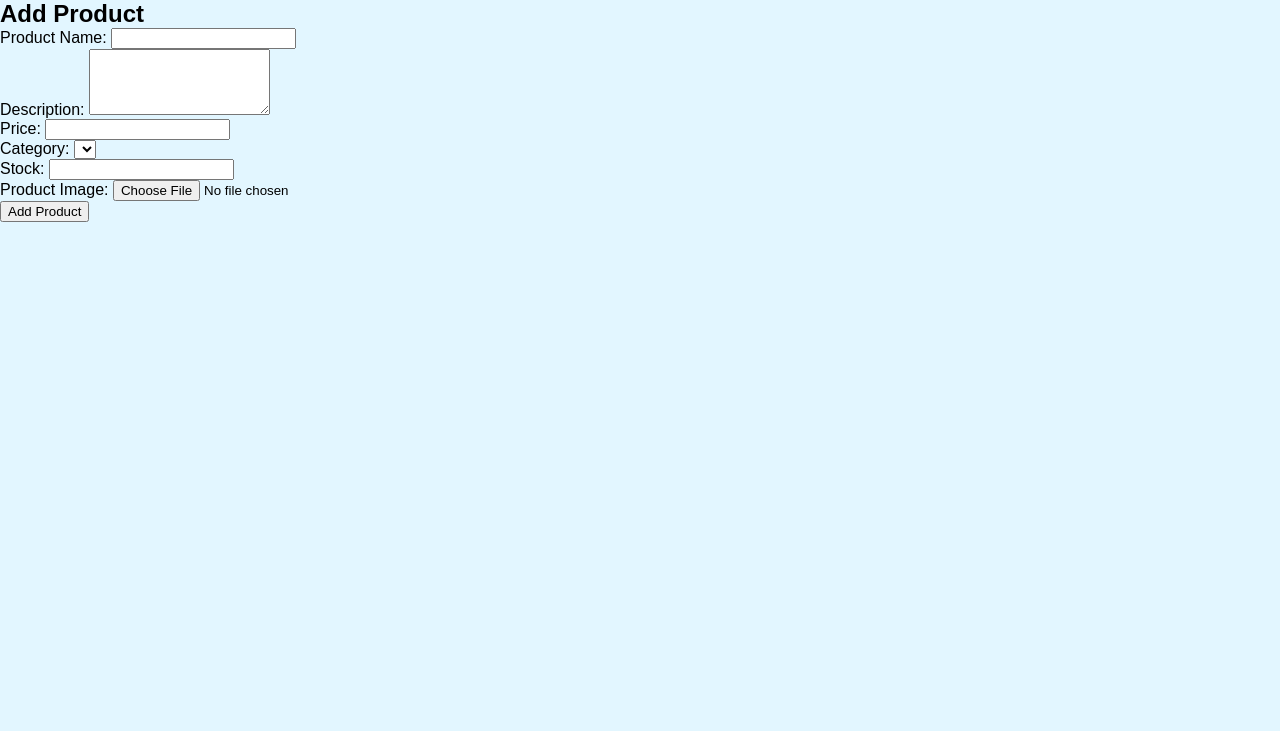
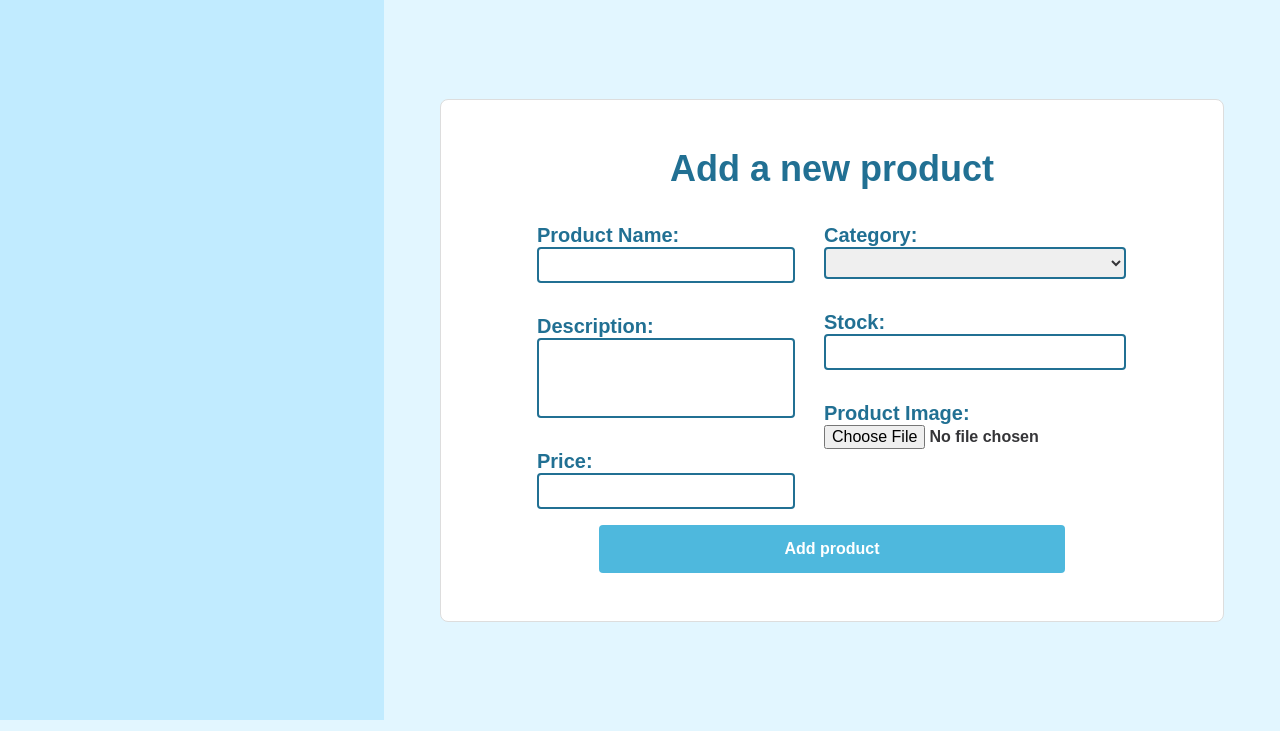
Before and after one commit to mohacr026/YETIPHONE, a PHP site: template view/adminProduct/addProduct.php in a window 1280 px wide. Shown: the part 69-800 px from the top of the page. Run offline with PHP 8.4, Linux system fonts and the light colour scheme; the template is opened without the code that fills it, so the values that code supplies are empty.

Commit message:
Estilo de form aplicado a add products

```diff
--- a/css/main.css
+++ b/css/main.css
@@ -157,6 +157,11 @@ main .container h1 {
 }
 .formContainer form {
   width: 100%;
+  display: flex;
+}
+.formContainer .formColumn {
+  display: flex;
+  flex-direction: column;
 }
 .formContainer .formRow {
   display: flex;
@@ -190,6 +195,32 @@ main .container h1 {
   box-shadow: 0px 2px 10px rgba(0, 0, 0, 0.1);
   border: solid 2px #4eb8dd;
 }
+.formContainer .formRow textarea {
+  border-radius: 4px;
+  border: solid 2px #217093;
+  -webkit-appearance: none;
+  -moz-appearance: none;
+       appearance: none;
+  box-sizing: border-box;
+  width: 90%;
+  height: 5rem;
+  font-size: 1em;
+  color: #353538;
+  font-weight: 600;
+  transition: box-shadow 0.2s linear, border-color 0.25s ease-out;
+  padding: 1em;
+  resize: none;
+}
+.formContainer .formRow textarea:focus {
+  outline: none;
+  box-shadow: 0px 2px 10px rgba(0, 0, 0, 0.1);
+  border: solid 2px #4eb8dd;
+}
+.formContainer .formRow input[type=file] {
+  padding: 0em;
+  border-radius: 0px;
+  border: none;
+}
 .formContainer .formRow select {
   border-radius: 4px;
   border: solid 2px #217093;
@@ -221,6 +252,7 @@ main .container h1 {
 .formContainer .formAction {
   display: flex;
   justify-content: space-around;
+  width: 100%;
 }
 .formContainer .formAction .addBtn {
   font-size: 1em;
--- a/main.scss
+++ b/main.scss
@@ -167,8 +167,12 @@ main{
 
     form{
         width: 100%;
+        display: flex;
     }
-
+    .formColumn{
+        display: flex;
+        flex-direction: column;
+    }
     .formRow{
         display: flex;
         flex-direction: column;
@@ -201,6 +205,34 @@ main{
                 box-shadow: 0px 2px 10px rgba(0,0,0,.1);
                 border: solid 2px $medBlue;
             }
+        }
+
+        textarea{
+            border-radius: 4px;
+            border: solid 2px $darkBlue;
+            -webkit-appearance: none;
+            appearance: none;
+		    box-sizing: border-box;
+            width: 90%;
+            height: 5rem;
+            font-size: 1em;
+            color: #353538;
+            font-weight: 600;
+            transition: box-shadow .2s linear, border-color .25s ease-out;
+            padding: 1em;
+            resize: none;
+
+            &:focus {
+                outline: none;
+                box-shadow: 0px 2px 10px rgba(0,0,0,.1);
+                border: solid 2px $medBlue;
+            }
+        }
+
+        input[type='file']{
+            padding: 0em;
+            border-radius: 0px;
+            border: none;
         }
 
         select{
@@ -238,6 +270,7 @@ main{
     .formAction{
         display: flex;
         justify-content: space-around;
+        width: 100%;
 
         .addBtn{
             font-size: 1em;
--- a/view/adminProduct/addProduct.php
+++ b/view/adminProduct/addProduct.php
@@ -10,23 +10,33 @@
     <?php
     include("./view/components/header.php");
     ?>
+    <main>
+        <aside>
 
-    <h2>Add Product</h2>
-
-    <form action="index.php?controller=Product&action=registerProduct" method="post">
-
+        </aside>
+        <div class="container">
+            <div class="formContainer">
+                <h2>Add a new product</h2>
+                <form action="index.php?controller=Product&action=registerProduct" method="post" id="productForm">
+                    <div class="formColumn">
+                        <div class="formRow">
                             <label for="name">Product Name:</label>
                             <input type="text" id="name" name="name" required>
-        <br>
+                        </div>
 
+                        <div class="formRow">
                             <label for="description">Description:</label>
                             <textarea id="description" name="description" rows="4" required></textarea>
-        <br>
+                        </div>
 
+                        <div class="formRow">
                             <label for="price">Price:</label>
                             <input type="number" id="price" name="price" min="1" step="1" required>
-        <br>
+                        </div>
+                    </div>
+                    <div class="formColumn">
 
+                        <div class="formRow">
                             <label for="category">Category:</label>
                             <select id="category" name="category" required>
                                 <?php
@@ -41,38 +51,38 @@
                                     <option value="<?php echo $category['id']; ?>"><?php echo $category['name']; ?></option>
                                 <?php endforeach; ?>
                             </select>
-        <br>
+                        </div>
 
+                        <div class="formRow">
                             <label for="stock">Stock:</label>
                             <input type="number" id="stock" name="stock" min="0" required>
-        <br>
+                        </div>
 
+                        <div class="formRow">
                             <label for="image">Product Image:</label>
                             <input type="file" id="image" name="image" accept="image/*" required>
-        <br>
+                        </div>
+                    </div>
+
                     <!--
-
-
-
-
-
-
                     <label for="featured">Featured:</label>
                     <select id="featured" name="featured" required>
                         <option value="true">Yes</option>
                         <option value="false">No</option>
                     </select>
                     <br>
-
                     <label for="isactive">Is Active:</label>
                     <select id="isactive" name="isactive" required>
                         <option value="true">Yes</option>
                         <option value="false">No</option>
                     </select>
                     <br> -->
-
-        <input type="submit" value="Add Product">
                 </form>
-
+                <div class="formAction">
+                    <button type="submit" value="Add Product" class="addBtn" form="productForm">Add product</button>
+                </div>
+            </div>
+        </div>
+    </main>
 </body>
 </html>
```
Also changed, not shown: view/adminCategory/addCategory.php (+6 -4 lines), 1 other file. Lines whose indentation alone changed are shown as unchanged.
